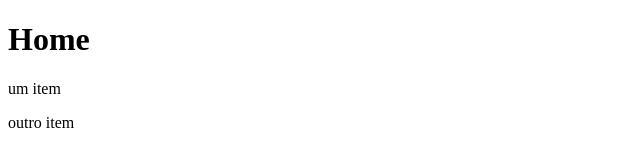
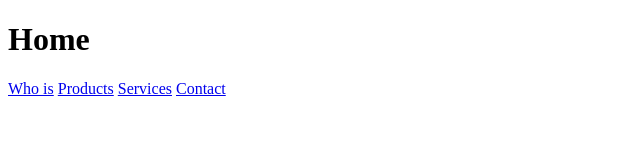
Before and after one commit to darciovilela/trabalhando-com-branches, a plain HTML site: page index.html in a window 1280 px wide. Shown: the whole page, without its empty margins (0-640 px from the left). Drawn offline with Linux system fonts and the light colour scheme.

Commit message:
Add links to pages

```diff
--- a/index.html
+++ b/index.html
@@ -8,7 +8,9 @@
   </head>
   <body>
     <h1>Home</h1>
-    <p>um item</p>
-    <p>outro item</p>
+    <a href="whois.html">Who is</a>
+    <a href="products.html">Products</a>
+    <a href="services.html">Services</a>
+    <a href="contact.html">Contact</a>
   </body>
 </html>
```
